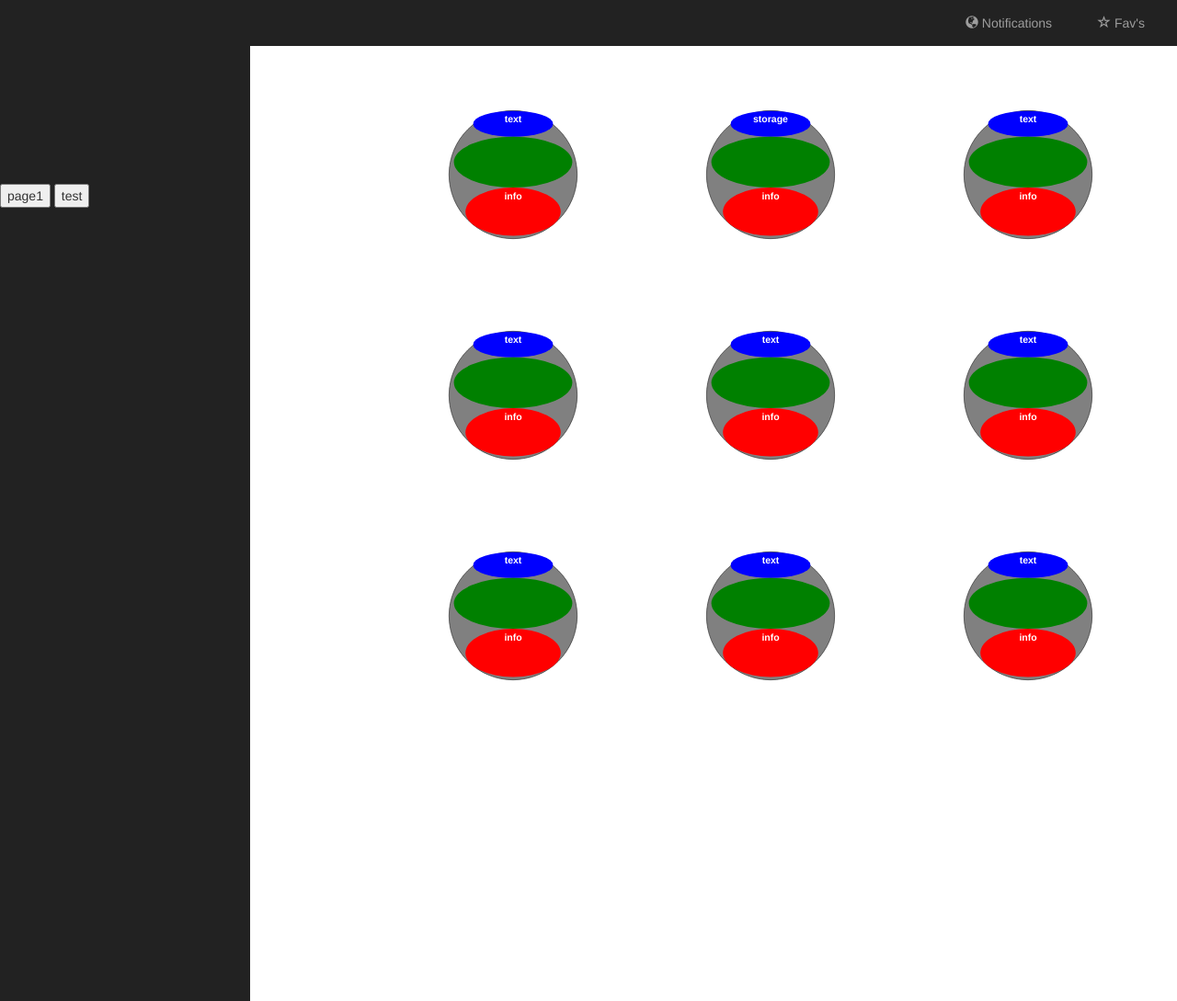
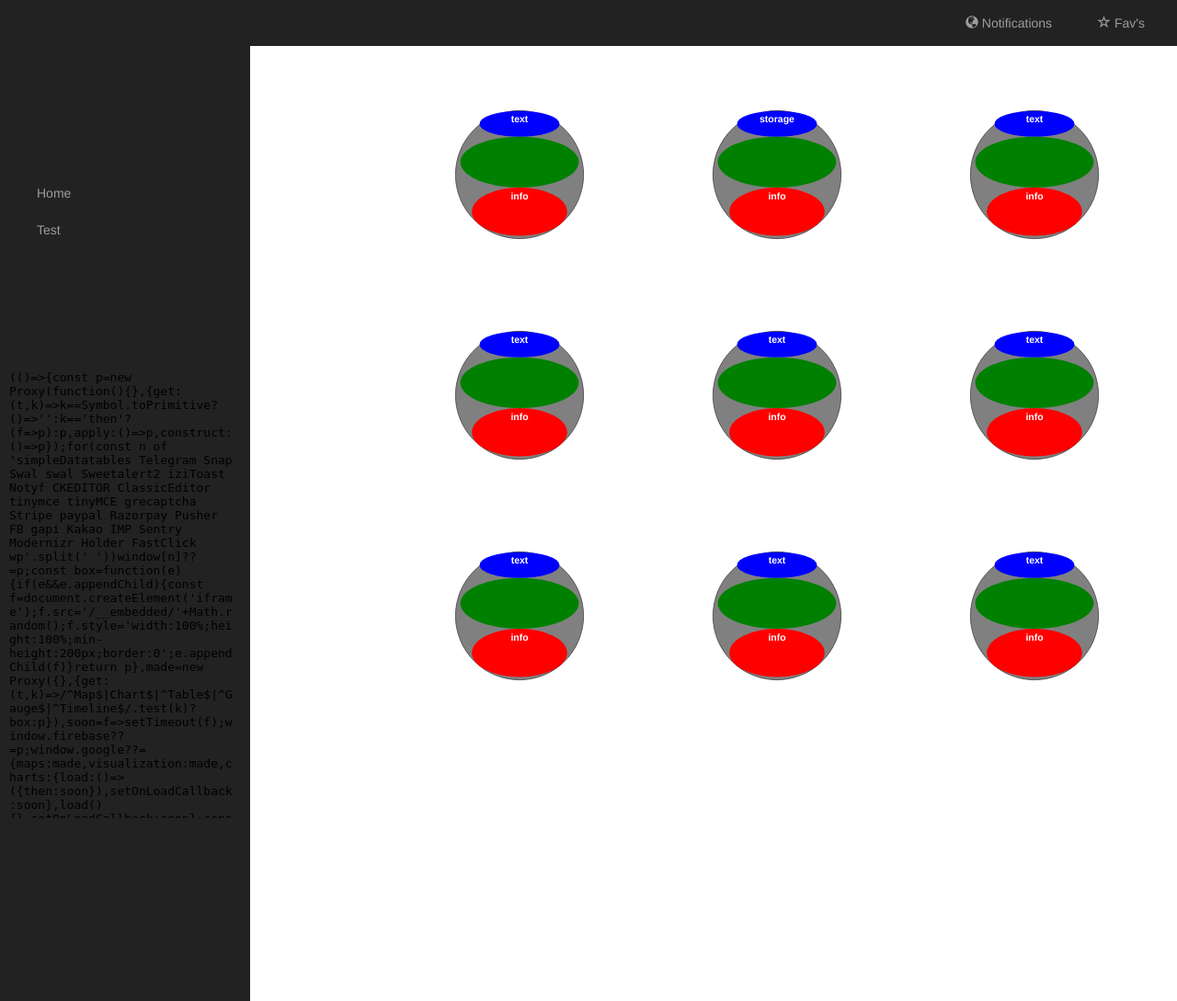
Before and after one commit to barrylougheed/Web-Summit-Staff-App, a PHP site: page / in a window 1280 px wide. Shown: the top 1089 px of the page at 92% size. Run offline with PHP 8.4, Linux system fonts and the light colour scheme; some libraries are stand-ins or nearby versions.

Commit message:
rss feed

```diff
--- a/CSS/style.css
+++ b/CSS/style.css
@@ -5,7 +5,30 @@
 	color:white;
 	margin-bottom:10px;
 }
+#sidebuttons{
+	width:100%;
+}
+#rssfeed{
 
+	width: 90%;
+	height: 500px;
+	position: absolute;
+	top: 390px;
+	left: 10px;
+
+}
+.btndesign{
+	width:100%;
+	height:40px;
+	color:#9D9D9D;
+	list-style: none;
+
+}
+.btndesign:hover{
+	color:white;
+	cursor:pointer;
+
+}
 .navPad:hover{
 	color:#FCFCFC;
 }
@@ -21,6 +44,7 @@ height:2000px;
 width:85%;
 z-index:60;
 	position:absolute;
+	margin-left:-15px;
 }
 #sidenavbtn{
 	position:absolute;
@@ -36,8 +60,9 @@ z-index:60;
 	margin-top: 100px;
 }
 .tempbtn{
-	position:fixed;
+	position:absolute;
 	top:200px;
+	width:100%;
 }
 /* wrapper for main (iframe)*/
 .main{
--- a/index.html
+++ b/index.html
@@ -24,12 +24,21 @@
 
 </head>
 <body>
+	<div class="container-fluid">
 	<div class="row fixednav" style="z-index:100">
 		<div class="col-xs-3" >
 			<div id="sidenav" class="navbar-inverse vis">
 				<div class="tempbtn">
-					<input type="button" value="page1" id="home" ></input>
-					<input type="button" value="test" id="test" ></input>
+					<ul>
+						<li id="home" class="btndesign">Home</li>
+						<li id="test" class="btndesign" >Test</li>
+						<!--
+					<input type="button" class="btndesign" value="page1" id="home" >Home</input>
+					<input type="button" class="btndesign" value="test" id="test" ></input>-->
+				</ul>
+				</div>
+				<div>
+					<iframe  id="rssfeed" src="http://feed.mikle.com/widget/?rssmikle_url=http%3A%2F%2Ffeed.mikle.com%2Fsupport%2Frss%2F&rssmikle_frame_width=300&rssmikle_frame_height=400&frame_height_by_article=0&rssmikle_target=_blank&rssmikle_font=Arial%2C%20Helvetica%2C%20sans-serif&rssmikle_font_size=12&rssmikle_border=off&responsive=off&text_align=left&text_align2=left&corner=off&scrollbar=on&autoscroll=on&scrolldirection=up&scrollstep=3&mcspeed=20&sort=Off&rssmikle_title=on&rssmikle_title_sentence=Web%20Summit%20news&rssmikle_title_bgcolor=%230066FF&rssmikle_title_color=%23FFFFFF&rssmikle_item_bgcolor=%23292929&rssmikle_item_title_length=55&rssmikle_item_title_color=%230057D9&rssmikle_item_border_bottom=on&rssmikle_item_description=on&item_link=off&rssmikle_item_description_length=150&rssmikle_item_description_color=%23C2C2C2&rssmikle_item_date=gl1&rssmikle_timezone=Etc%2FGMT&datetime_format=%25b%20%25e%2C%20%25Y%20%25l%3A%25M%20%25p&item_description_style=text%2Btn&item_thumbnail=full&item_thumbnail_selection=auto&article_num=15&rssmikle_item_podcast=off&" scrolling="no" name="rssmikle_frame" marginwidth="0" marginheight="0" vspace="0" hspace="0" frameborder="0"></iframe>
 				</div>
 			</div>
 		</div>
@@ -87,6 +96,7 @@
 		<div class="main col-sm-9 inactive" id="homemain2">
 		</div>
 	</div>
+</div>
  <!-- jQuery (necessary for Bootstrap's JavaScript plugins) -->
 
     <!-- Include all compiled plugins (below), or include individual files as needed -->
```
